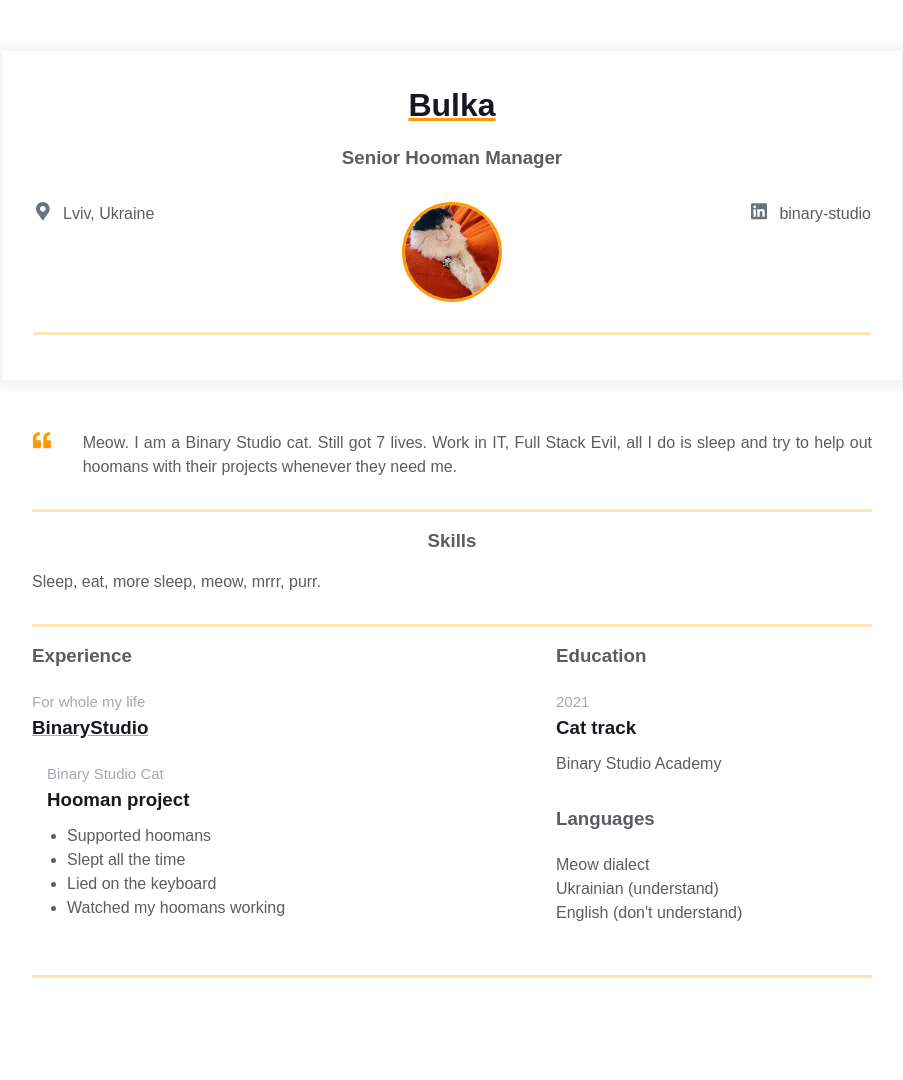
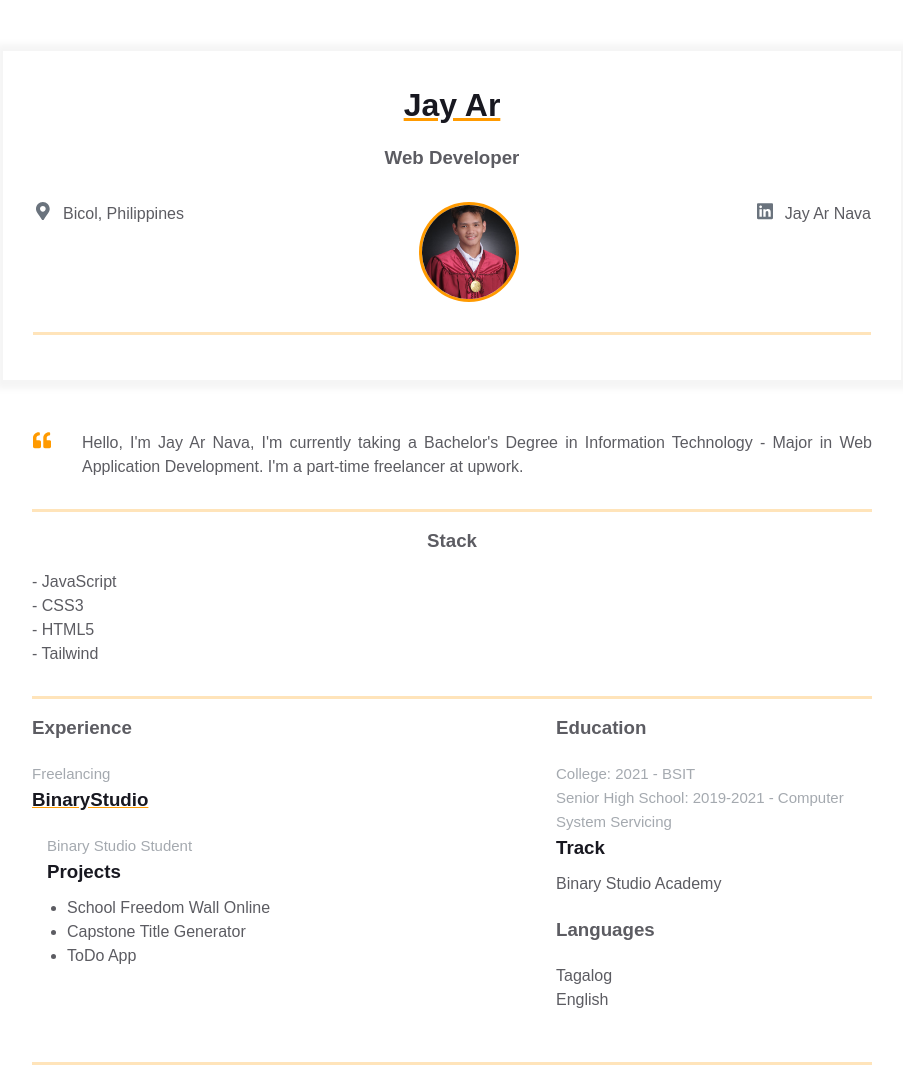
Before and after one commit to zizaaa/homepage, a plain HTML site: page index.html in a window 1280 px wide. Shown: the whole page, without its empty margins (188-1091 px from the left). Before the commit the page ends 993 px from the top, so only its background shows below. Drawn offline with Linux system fonts and the light colour scheme.

Commit message:
Customized

```diff
--- a/index.html
+++ b/index.html
@@ -11,8 +11,8 @@
         <div class="resume">
           <div class="container">
             <div class="resume__block">
-              <h1 class="contact-info__header">Bulka</h1>
-              <h3 class="contact-info__sub-header">Senior Hooman Manager</h3>
+              <h1 class="contact-info__header">Jay Ar</h1>
+              <h3 class="contact-info__sub-header">Web Developer</h3>
 
               <div class="contact_info_container fh">
                 <div class="contact-info__block">
@@ -24,16 +24,16 @@
                             </path>
                           </svg>
                         </div>
-                        <span>Lviv, Ukraine</span>
+                        <span>Bicol, Philippines</span>
                       </a>
                 </div>
 
                 <div class="contact-info__block contact-info__block--center">
-                  <img class="contact-info__avatar" src="assets/avatar.png" alt="Avatar">
+                  <img class="contact-info__avatar" src="assets/banner3.jpg" alt="Avatar">
                 </div>
 
                 <div class="contact-info__block">
-                    <a href="https://ua.linkedin.com/company/binary-studio_241166" rel="author" class="contact-info__item">
+                    <a href="https://www.linkedin.com/in/jay-ar-nava-97b7a7223/" rel="author" class="contact-info__item">
                         <div class="contact-info__item-icon-wrapper">
                           <svg class="contact-info__item-icon" xmlns="http://www.w3.org/2000/svg" viewBox="0 0 448 512">
                             <path
@@ -41,7 +41,7 @@
                             </path>
                           </svg>
                         </div>
-                        <span>binary-studio</span>
+                        <span>Jay Ar Nava</span>
                       </a>
                 </div>
               </div>
@@ -58,10 +58,8 @@
                     </path>
                   </svg>
                 </div>
-                <p class="intro_text">Meow.
-                  I am a Binary Studio cat. Still got 7 lives. Work in IT, Full Stack Evil,
-                  all I do is sleep and try to help out hoomans with their projects whenever
-                  they need me.
+                <p class="intro_text">Hello,
+                  I'm Jay Ar Nava, I'm currently taking a Bachelor's Degree in Information Technology - Major in Web Application Development. I'm a part-time freelancer at upwork.
                 </p>
               </div>
             </div>
@@ -69,8 +67,8 @@
           <div class="container">
             <div class="resume__block">
               <div class="skills">
-                <h3 class="skills__header">Skills</h3>
-                <p class="skills__text">Sleep, eat, more sleep, meow, mrrr, purr. </p>
+                <h3 class="skills__header">Stack</h3>
+                <p class="skills__text">- JavaScript <br>- CSS3<br>- HTML5<br>- Tailwind</p>
               </div>
             </div>
           </div>
@@ -82,18 +80,17 @@
                     <h3 class="experiences__header">Experience</h3>
                     <div class="experiences__company">
                       <div class="experiences__company-header">
-                        <span class="experiences__company-header-durability">For whole my life</span>
+                        <span class="experiences__company-header-durability">Freelancing</span>
                         <h3 class="experiences__company-header-name">BinaryStudio</h3>
                       </div>
 
                       <div class="experiences__company-project">
-                        <span class="experiences__company-project-role">Binary Studio Cat</span>
-                        <h3 class="experiences__company-project-name">Hooman project</h3>
+                        <span class="experiences__company-project-role">Binary Studio Student</span>
+                        <h3 class="experiences__company-project-name">Projects</h3>
                         <ul class="experiences__company-project-responsibilities">
-                          <li>Supported hoomans</li>
-                          <li>Slept all the time</li>
-                          <li>Lied on the keyboard</li>
-                          <li>Watched my hoomans working</li>
+                          <li>School Freedom Wall Online</li>
+                          <li>Capstone Title Generator</li>
+                          <li>ToDo App</li>
                         </ul>
                       </div>
                     </div>
@@ -103,8 +100,8 @@
                     <div class="additional-info__education">
                       <h3 class="additional-info__education-header">Education</h3>
                       <div class="additional-info__education-university">
-                        <span class="additional-info__education-university-durability">2021</span>
-                        <h3 class="additional-info__education-university-speciality">Cat track</h3>
+                        <span class="additional-info__education-university-durability">College: 2021 - BSIT<br>Senior High School: 2019-2021 - Computer System Servicing</span>
+                        <h3 class="additional-info__education-university-speciality">Track</h3>
                         <p class="additional-info__education-university-name">Binary Studio Academy</p>
                       </div>
                     </div>
@@ -112,13 +109,10 @@
                     <div class="additional-info__languages">
                       <h3 class="additional-info__languages-header">Languages</h3>
                       <p class="additional-info__languages-item">
-                        Meow dialect
+                        Tagalog
                       </p>
                       <p class="additional-info__languages-item">
-                        Ukrainian (understand)
-                      </p>
-                      <p class="additional-info__languages-item">
-                        English (don't understand)
+                        English
                       </p>
                     </div>
                   </div>
```
